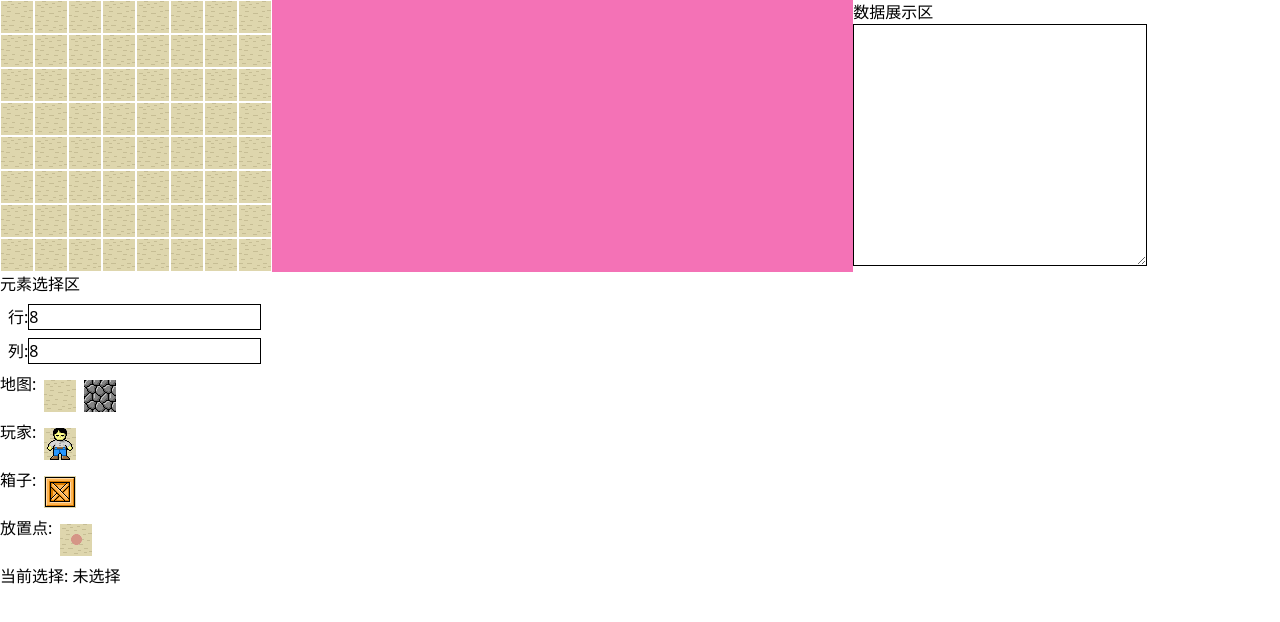
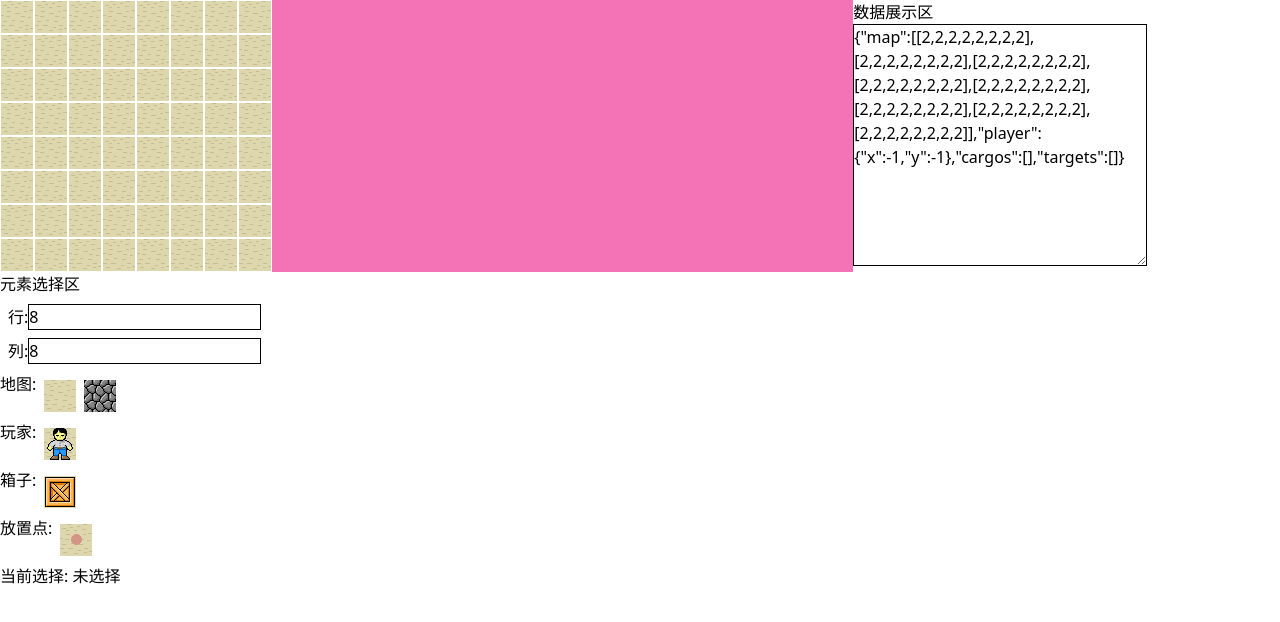
Before and after one commit to vampirewy/sokoban-react, a React (Vite) app: page /edit in a window 1280 px wide. Shown: the top 622 px of the page. Built offline with nearby package versions, Linux system fonts and the light colour scheme.

Commit message:
feat:添加数据展示区

```diff
--- a/src/components/edit/EditShowData.tsx
+++ b/src/components/edit/EditShowData.tsx
@@ -1,8 +1,41 @@
+import { useEditCargo } from "@/composables/edit/editCargo";
+import { useEditMap } from "@/composables/edit/editMap";
+import { useEditPlayer } from "@/composables/edit/editPlayer";
+import { useEditTarget } from "@/composables/edit/editTarget";
+import { LevelGameData } from "@/game/gameData";
+import { ChangeEvent, useMemo } from "react";
+
 export default function EditShowDataView() {
+  const { storeMap } = useEditMap();
+  const { storePlayer } = useEditPlayer();
+  const { storeCargos } = useEditCargo();
+  const { storeTargets } = useEditTarget();
+
+  const data = useMemo<LevelGameData>(() => {
+    return {
+      map: storeMap,
+      player: storePlayer,
+      cargos: storeCargos,
+      targets: storeTargets,
+    };
+  }, [storeMap, storeCargos, storePlayer, storeTargets]);
+
+  function handleChange(e: ChangeEvent<HTMLTextAreaElement>) {
+    console.log(e.target.value);
+  }
+
   return (
     <div>
       <h3>数据展示区</h3>
-      <textarea name="" id="" cols={30} rows={10} className="border border-black"></textarea>
+      <textarea
+        name=""
+        id=""
+        cols={30}
+        rows={10}
+        className="border border-black"
+        value={JSON.stringify(data)}
+        onChange={(e) => handleChange(e)}
+      ></textarea>
     </div>
   );
 }
```
